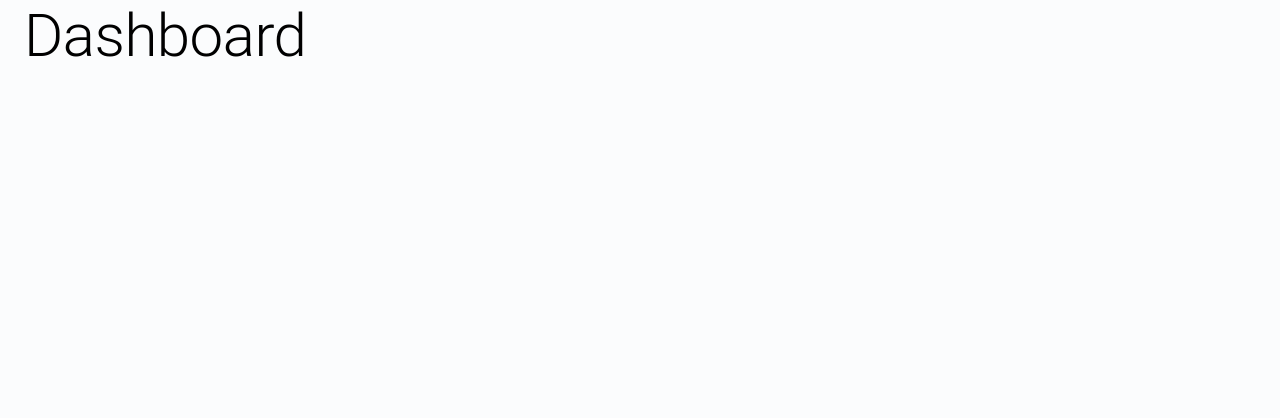
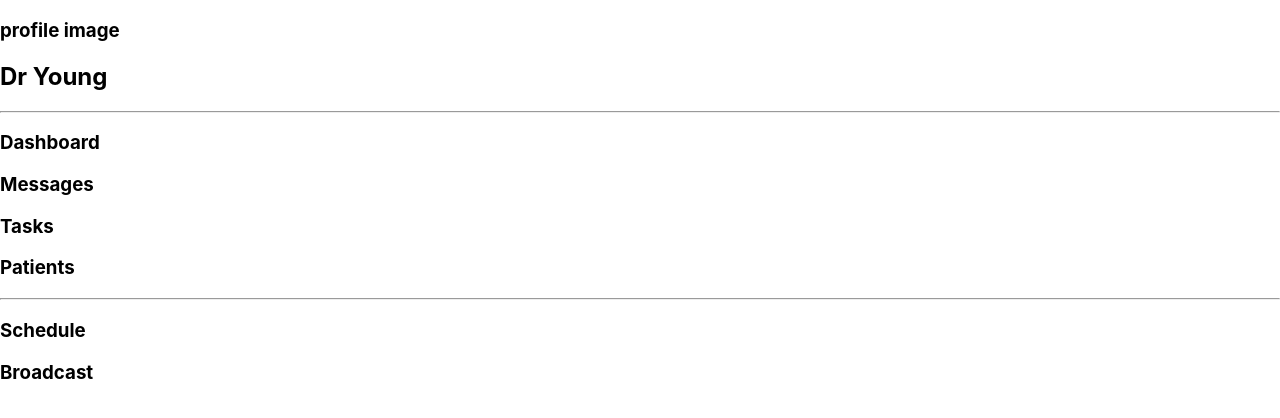
Before and after one commit to UTA-Senior-Design-2020/health-journal-frontend, a React (Create React App) app: page / in a window 1280 px wide. Shown: the top 418 px of the page. Built offline with nearby package versions, Linux system fonts and the light colour scheme.

Commit message:
Nav Creation
added basic stuff to nav

```diff
--- a/src/App.js
+++ b/src/App.js
@@ -1,5 +1,9 @@
 import React from "react";
-import Dashboard from "./Pages/Dashboard";
+import Dashboard from './Pages/Dashboard';
+import Nav from './Pages/Nav';
+//import About from './About';
+import {BrowserRouter as Router, Switch, Route } from 'react-router-dom';
+
 import { makeStyles } from "@material-ui/core/styles";
 
 // CSS Should be done this way
@@ -9,14 +13,16 @@ const useStyles = makeStyles({
     minHeight: "100vh",
   },
 });
+
+
 function App() {
-  const classes = useStyles();
-
   return (
-    <div className={classes.root}>
-      {/* TODO Add react routes here */}
-      <Dashboard />
-    </div>
+    <Router>
+      <div>
+        <Nav/>
+        <Route path="/dashboard" component={Dashboard}/>
+      </div>
+    </Router>
   );
 }
 
--- /dev/null
+++ b/src/Pages/Actions.js
@@ -0,0 +1,12 @@
+import React from 'react'
+
+function Actions() {
+    return (
+        <div>
+            <h3>Schedule</h3>
+            <h3>Broadcast</h3>
+        </div>
+    )
+}
+
+export default Actions;
--- a/src/Pages/Dashboard.js
+++ b/src/Pages/Dashboard.js
@@ -1,4 +1,4 @@
-import React from "react";
+import React from 'react'
 import { Container, Typography } from "@material-ui/core";
 import { makeStyles } from "@material-ui/core/styles";
 
--- /dev/null
+++ b/src/Pages/Nav.js
@@ -0,0 +1,20 @@
+import React from 'react'
+import Actions from './Actions';
+import NavProfile from './NavProfile';
+
+function Nav() {
+    return (
+        <nav>
+            <NavProfile/>
+            <hr></hr>
+            <h3>Dashboard</h3>
+            <h3>Messages</h3>
+            <h3>Tasks</h3>
+            <h3>Patients</h3>
+            <hr></hr>
+            <Actions/>
+        </nav>
+    )
+}
+
+export default Nav;
--- /dev/null
+++ b/src/Pages/NavProfile.css
@@ -0,0 +1,8 @@
+.nav-profile{
+    position: absolute;
+    left: 0px;
+    right: 0px;
+    top: 0px;
+    bottom: 0px;
+    background: #FFFFFF;
+}
--- /dev/null
+++ b/src/Pages/NavProfile.js
@@ -0,0 +1,10 @@
+import React from 'react'
+
+export default function NavProfile() {
+    return (
+        <div className="nav-profile">
+            <h3>profile image</h3>
+            <h2>Dr Young</h2>
+        </div>
+    )
+}
```
